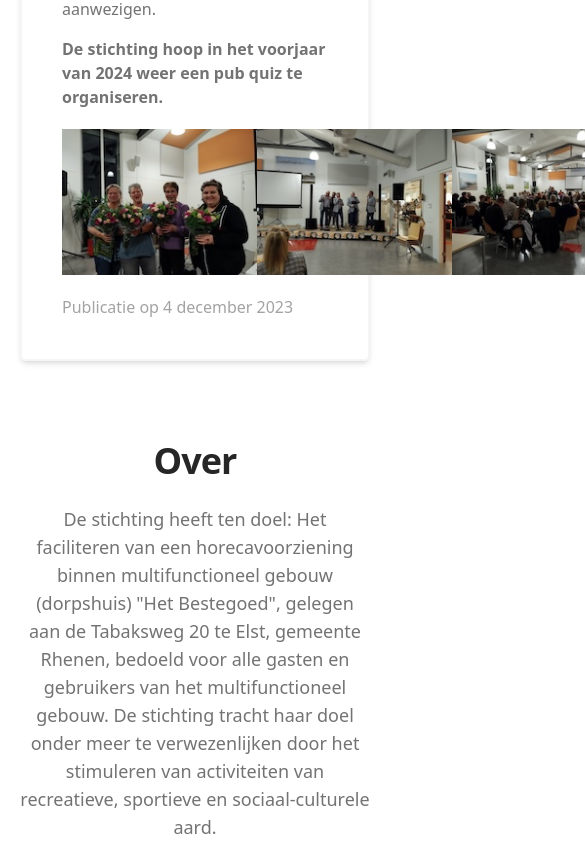
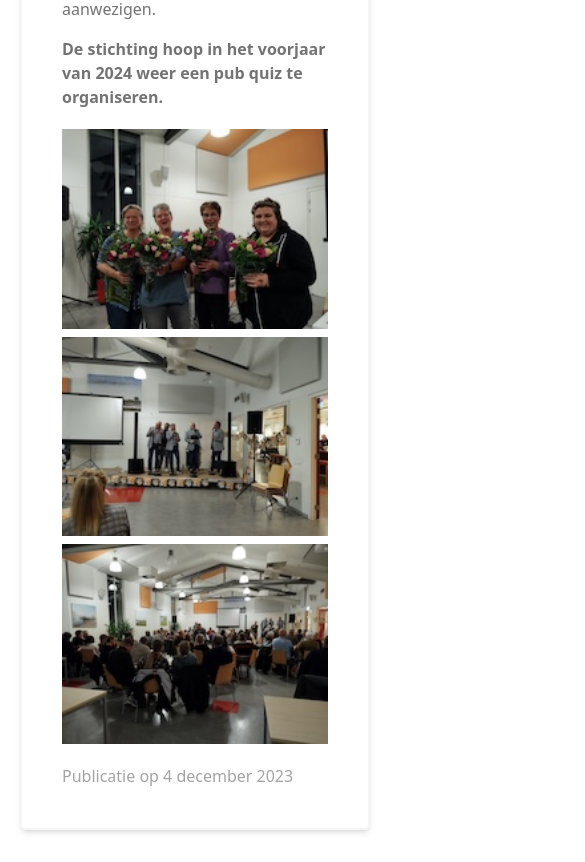
Before and after one commit to hetbestegoed/hetbestegoed.github.io, a website: page index.html in a window 390 px wide. Shown: the part 2980-3842 px from the top of the page, 585 px wide, since content can reach past the window. Drawn offline with nearby package versions, Linux system fonts and the light colour scheme; files that its build step writes are made by us from their sources.

Commit message:
feat: improve mobile version of news article

```diff
--- a/index.html
+++ b/index.html
@@ -150,10 +150,10 @@
             De stichting hoop in het voorjaar van 2024 weer een pub quiz te
             organiseren.
           </p>
-          <div class="flex justify-between my-5">
-            <img src="/public/nieuws/pubquiz-2023-1.jpg" width="195">
-            <img src="/public/nieuws/pubquiz-2023-2.jpg" width="195">
-            <img src="/public/nieuws/pubquiz-2023-3.jpg" width="195">
+          <div class="flex justify-between md:space-x-2 space-y-2 flex-col md:flex-row w-100 my-5">
+            <img src="/public/nieuws/pubquiz-2023-1.jpg" class="w-100">
+            <img src="/public/nieuws/pubquiz-2023-2.jpg" class="w-100">
+            <img src="/public/nieuws/pubquiz-2023-3.jpg" class="w-100">
           </div>
           <div class="text-s dark:text-neutral-600 text-neutral-400">Publicatie op 4 december 2023</div>
         </article>
```
